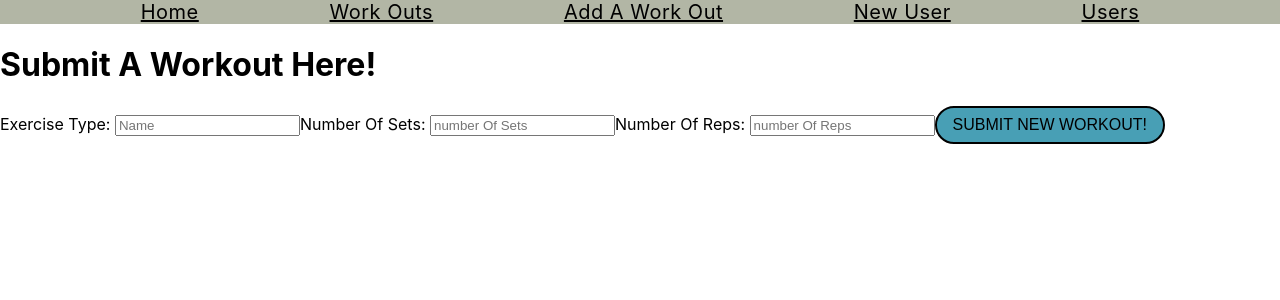
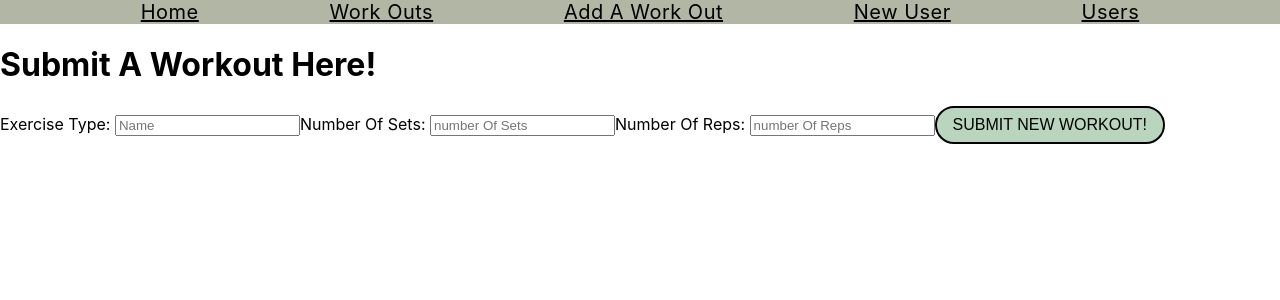
Before and after one commit to Bluepanda93/work_out_management, a React (Create React App) app in the folder client/: page /add/work-out in a window 1280 px wide. Shown: the top 300 px of the page. Built offline with nearby package versions, Linux system fonts and the light colour scheme.

Commit message:
btn color

```diff
--- a/client/src/App.css
+++ b/client/src/App.css
@@ -30,7 +30,7 @@ a:hover,
 }
 
 .btn {
-  background-color: #489FB5;
+  background-color: #bad5be;
   color: black;
   padding: 0.5rem 1rem;
   display: inline-block;
```
